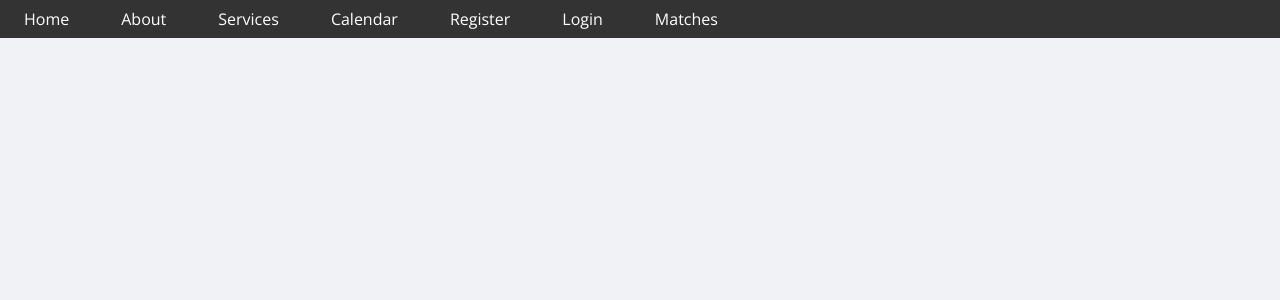
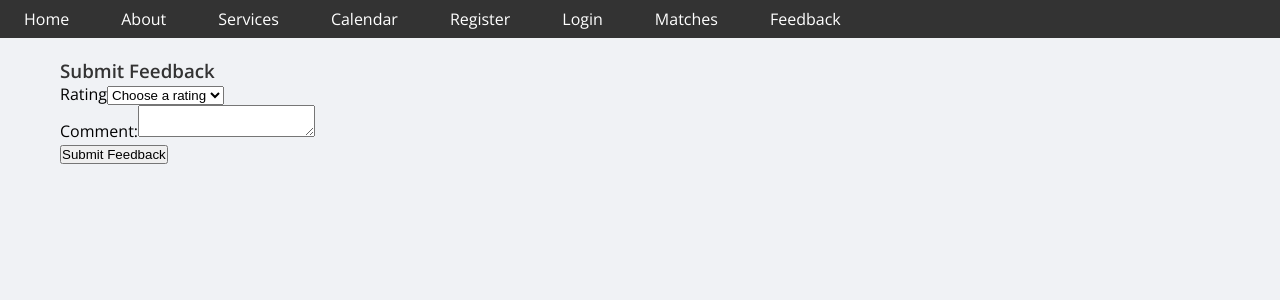
Before and after one commit to nathansolfan/app, a React (Create React App) app: page /feedback in a window 1280 px wide. Shown: the top 300 px of the page. Built offline with nearby package versions, Linux system fonts and the light colour scheme.

Commit message:
Fetching - POST is working correctly. after use select rating and comment it is sent to the server

```diff
--- a/src/App.js
+++ b/src/App.js
@@ -9,6 +9,7 @@ import Login from "./Login";
 import Register from "./Register";
 import MyCalendar from "./Calendar/Calendar";
 import SportsmonkAPI from "./SportmonkAPI/SportsmonkAPI";
+import FeedbackForm from "./Calendar/FeedbackForm";
 
 function App() {
   const [auth, setAuth] = useState({ isLoggedIn: false, user: null });
@@ -42,6 +43,7 @@ function App() {
               <Route path="/register" element={<Register />} />
               <Route path="/calendar" element={<MyCalendar />} />
               <Route path="/api/matches" element={<SportsmonkAPI />} />
+              <Route path="/feedback" element={<FeedbackForm />}></Route>
             </Routes>
           </div>
         </div>
--- a/src/Calendar/FeedbackForm.js
+++ b/src/Calendar/FeedbackForm.js
@@ -1,14 +1,19 @@
 import React, { useState } from "react";
 
 export default function FeedbackForm() {
-  const submitFeedback = (rating, comment) => {
+  const submitFeedback = () => {
     const feedbackData = { rating, comment };
-    fetch("/api/feedback", {
+    fetch("http://localhost:3001/api/feedback", {
       method: "POST",
       headers: { "Content-Type": "application/json" },
       body: JSON.stringify(feedbackData),
     })
-      .then((response) => response.json())
+      .then((response) => {
+        if (!response.ok) {
+          throw new Error("Network resp not not");
+        }
+        return response.json();
+      })
       .then((data) => {
         // display
         alert("If data ok then display");
@@ -43,7 +48,7 @@ export default function FeedbackForm() {
           onChange={(e) => setComment(e.target.value)}
         ></textarea>
       </div>
-      <button onClick={submitFeedback}>Submit Feedback</button>
+      <button onClick={() => submitFeedback()}>Submit Feedback</button>
     </div>
   );
 }
--- a/src/Navbar.js
+++ b/src/Navbar.js
@@ -37,6 +37,9 @@ export default function Navbar({ isLoggedIn, user, handleLogout }) {
             <li>
               <Link to="/api/matches">Matches</Link>
             </li>
+            <li>
+              <Link to="/feedback">Feedback</Link>
+            </li>
           </>
         )}
       </ul>
```
Also changed, not shown: 1 other file (tests, documents, lock files or other folders).
